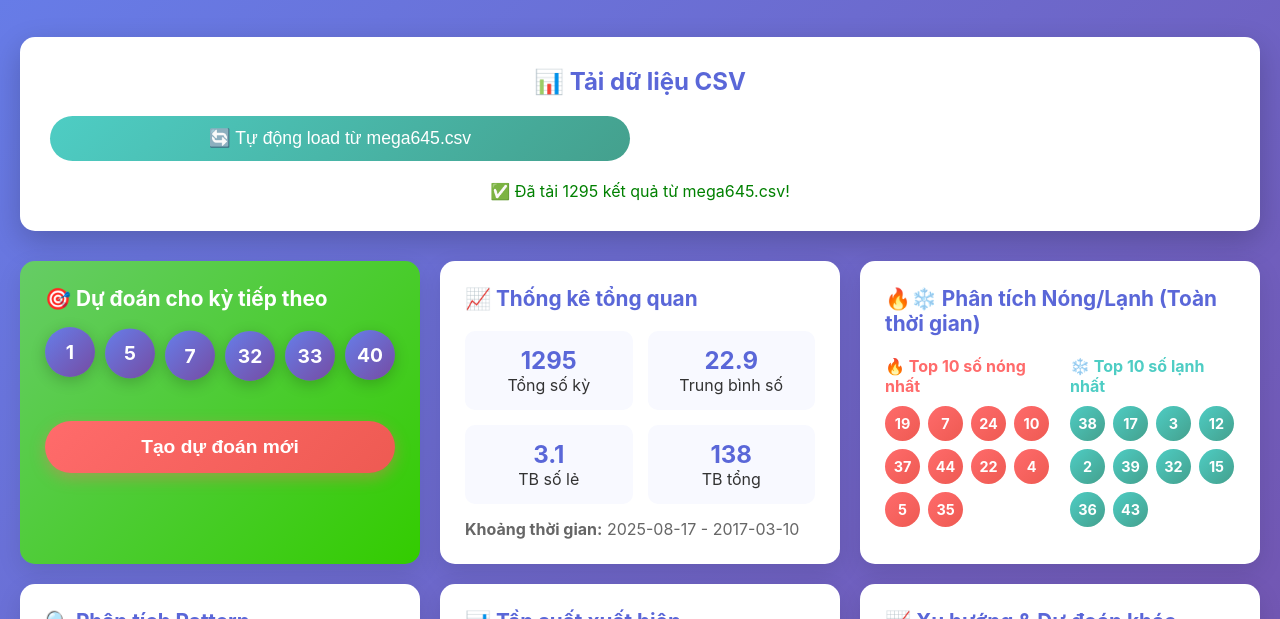
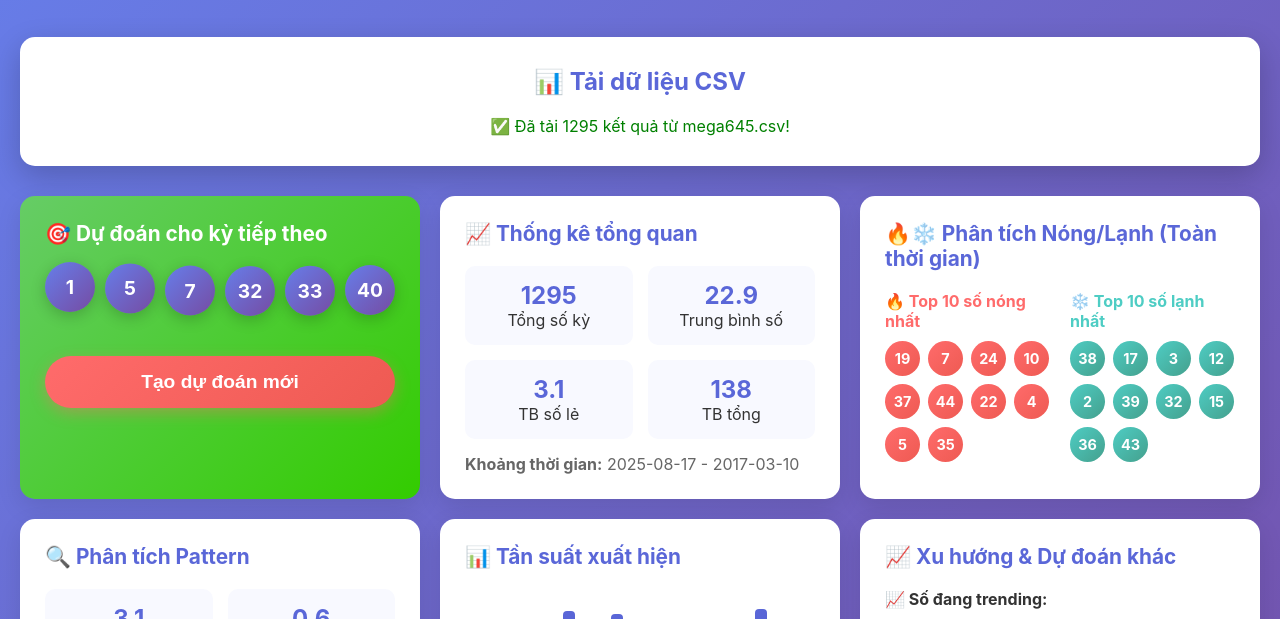
Before and after one commit to longzenn/vietlott645-data, a plain HTML site: page dudoan.html in a window 1280 px wide. Shown: the part 106-725 px from the top of the page. Drawn offline with Linux system fonts and the light colour scheme.

Commit message:
Update dudoan.html

```diff
--- a/dudoan.html
+++ b/dudoan.html
@@ -282,7 +282,7 @@
 
         <div class="file-upload">
             <h2>📊 Tải dữ liệu CSV</h2>
-            <div style="display: grid; grid-template-columns: 1fr 1fr; gap: 20px; margin-bottom: 20px;">
+            <div style="display: grid; grid-template-columns: 1fr 1fr; gap: 20px; margin-bottom: 20px; display: none!important;">
                 <button class="upload-btn" onclick="loadDefaultCSV()" style="background: linear-gradient(135deg, #4ecdc4, #44a08d);">
                     🔄 Tự động load từ mega645.csv
                 </button>
```
